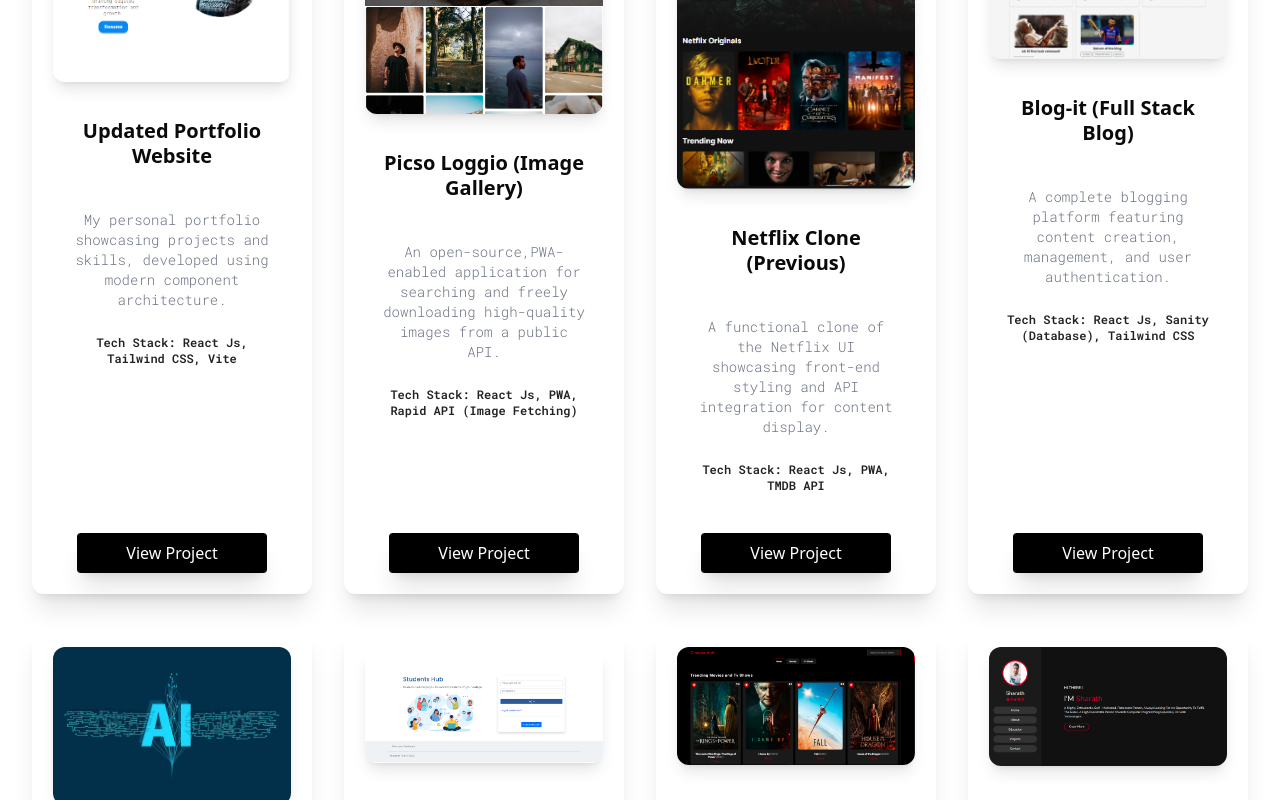
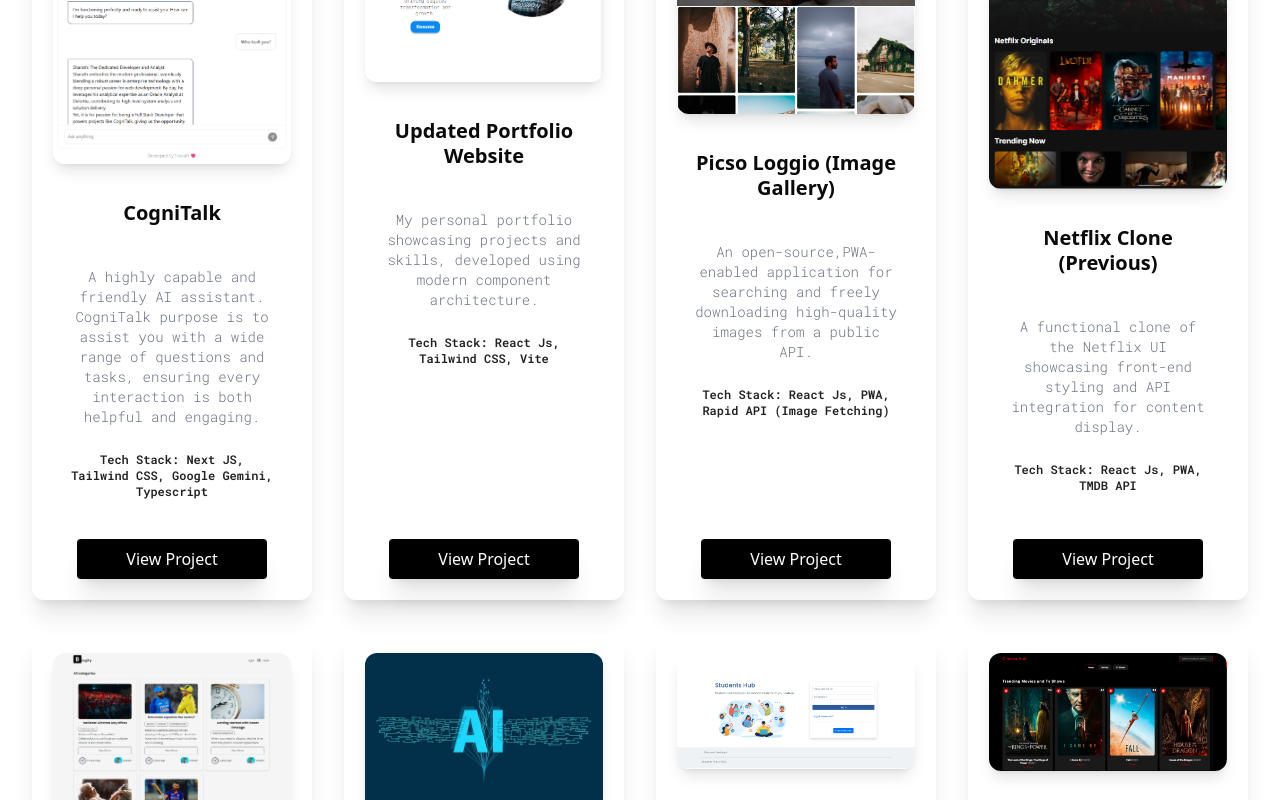
Before and after one commit to Sharath282000/Portfolio-website, a React (Vite) app: page / in a window 1280 px wide. Shown: the part 1152-1952 px from the top of the page. Built offline with nearby package versions, Linux system fonts and the light colour scheme.

Commit message:
Added Project

```diff
--- a/src/components/Projects/Projects.jsx
+++ b/src/components/Projects/Projects.jsx
@@ -4,14 +4,22 @@
 import Netflixclone from "../../assets/Images/netflix-clone.png";
 import Blogit from "../../assets/Images/blog-light.png";
 import AIassistance from "../../assets/Images/artificial-intelligence-6767502_960_720.webp";
-import portofolio from "../../assets/Images/portfolio.png";
 import Picslogia from "../../assets/Images/pics gallery screenshot.png";
 import StudentsHub from "../../assets/Images/students hub.png";
 import Cinmehub from "../../assets/Images/cinema hub.png"
 import oldportfolio from "../../assets/Images/old portfolio.png"
 import newportfolio from "../../assets/Images/New portfolio.png"
+import cognitalk from "../../assets/Images/CogniTalk.png"
 
 const projectsData = [
+  {
+    id : 9,
+    title: "CogniTalk",
+    description: "A highly capable and friendly AI assistant. CogniTalk purpose is to assist you with a wide range of questions and tasks, ensuring every interaction is both helpful and engaging.",
+    techStack: "Next JS, Tailwind CSS, Google Gemini, Typescript",
+    imageUrl : cognitalk,
+    link : "https://cogni-talk.vercel.app/"
+  },
   {
     id: 1,
     title: "Updated Portfolio Website",
```
Also changed, not shown: src/assets/Images/CogniTalk.png (added).
